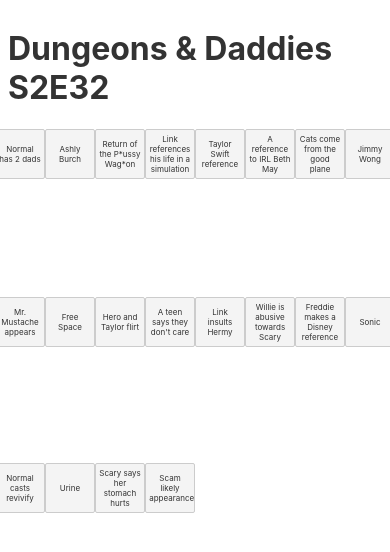
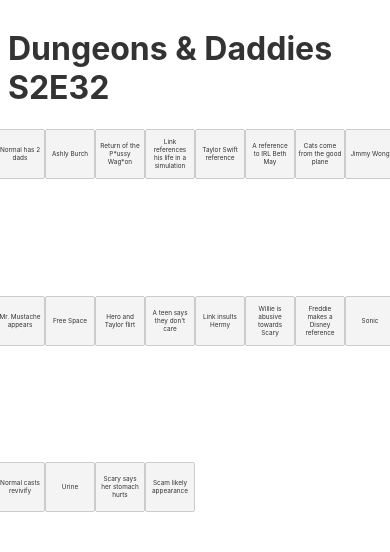
Before and after one commit to jericho2992/Daddies_Bingo, a Svelte app: page / in a window 390 px wide. Shown: the top 552 px of the page. Built offline with nearby package versions, Linux system fonts and the light colour scheme.

Commit message:
font size update

```diff
--- a/src/Square.svelte
+++ b/src/Square.svelte
@@ -38,7 +38,7 @@
 			width: 50px;
 			min-width: 50px;
 			max-width: 50px;
-			font-size: 0.5em;
+			font-size: 0.4em;
 		}
 	}
 </style>
```
